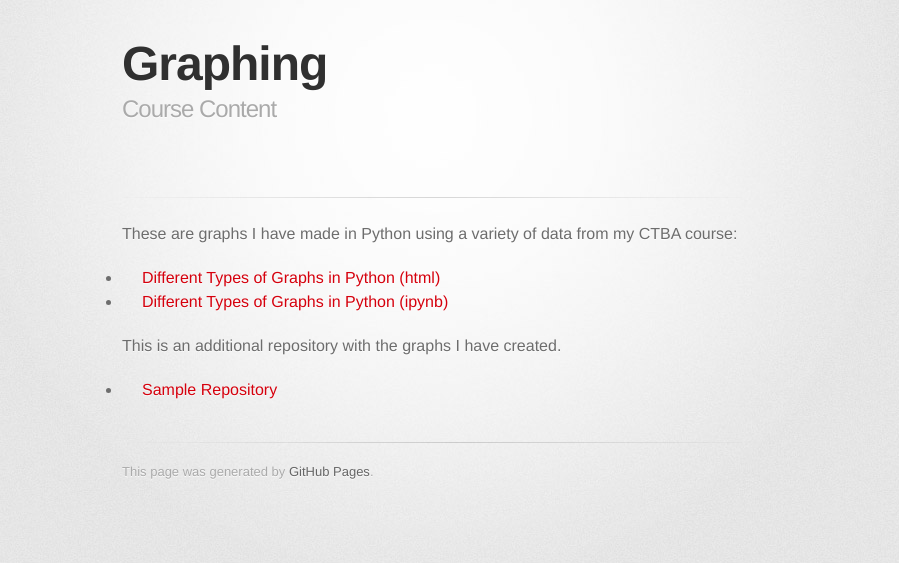
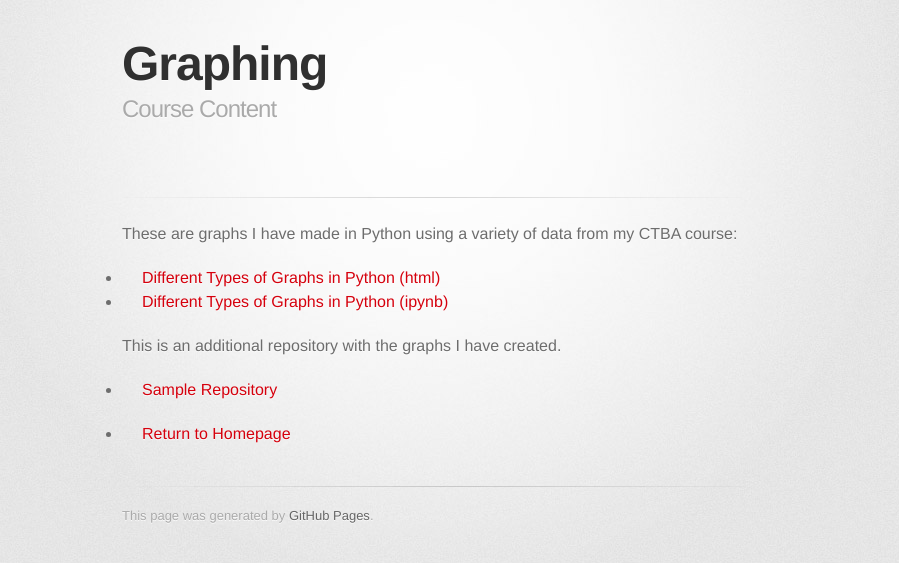
Before and after one commit to gacampora/gacampora.github.io, a Jekyll site: the page built from graphing/index.md, in a window 1280 px wide. Shown: the top 563 px of the page, without its empty margins (208-1107 px from the left). Built offline with Jekyll 4.4.1, drawn with Linux system fonts in a browser that asks for light colours; some web fonts are replaced; our own code applies the rules of GitHub Pages for plain Markdown files.

Commit message:
Update index.md

```diff
--- a/graphing/index.md
+++ b/graphing/index.md
@@ -9,3 +9,5 @@ These are graphs I have made in Python using a variety of data from my CTBA cour
 
 This is an additional repository with the graphs I have created.
 - [Sample Repository](https://github.com/gacampora/Sample)
+
+- [Return to Homepage](/gacampora.github.io/index.md)
```
